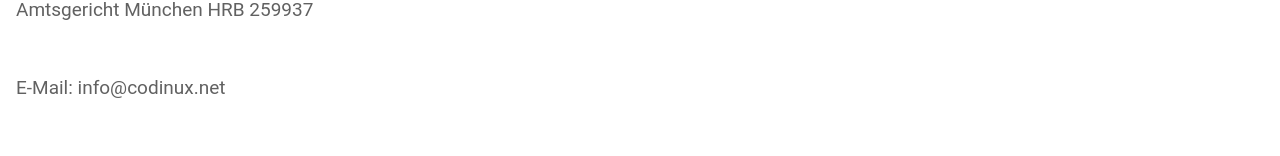
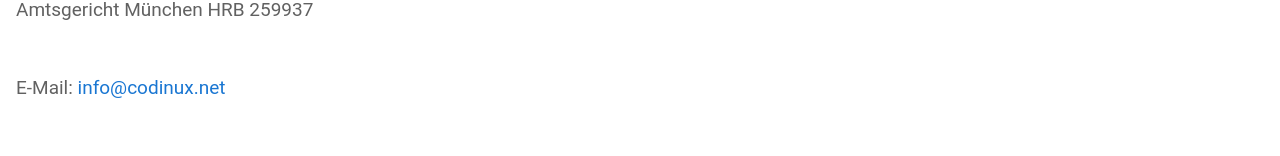
Before and after one commit to codinux-gmbh/codinuxWebsite, an Angular app: page /about in a window 1280 px wide. Shown: the part 616-772 px from the top of the page. Built offline with nearby package versions, Linux system fonts and the light colour scheme.

Commit message:
Added links to e-mail addresses

```diff
--- a/src/app/components/about/about.component.html
+++ b/src/app/components/about/about.component.html
@@ -32,7 +32,7 @@
 
 
 <div class="new-paragraph, new-section">
-    <div class="line">E-Mail: info@codinux.net</div>
+    <div class="line">E-Mail: <a href="mailto:info@codinux.net">info@codinux.net</a></div>
 </div>
 
 
--- a/src/app/components/contact/contact.component.html
+++ b/src/app/components/contact/contact.component.html
@@ -10,5 +10,5 @@
 </div>
 
 <div class="new-paragraph">
-    <div class="line">info@codinux.net</div>
+    <div class="line"> <a href="mailto:info@codinux.net">info@codinux.net</a> </div>
 </div>
```
